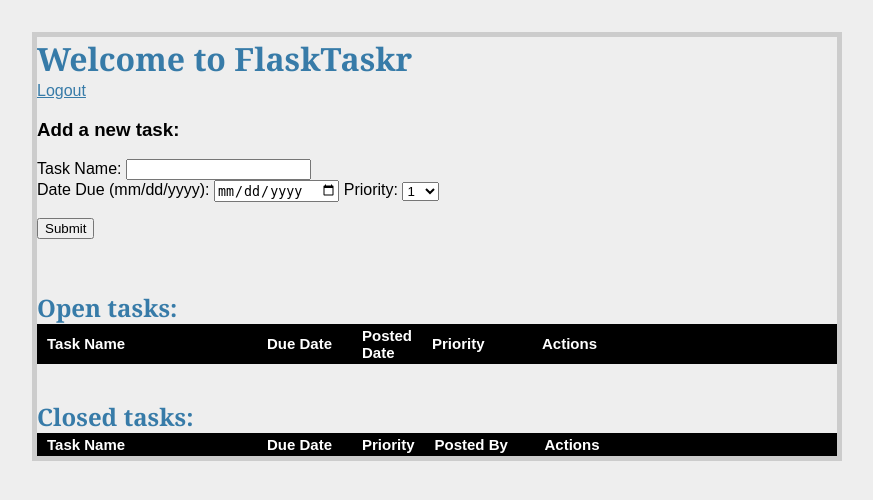
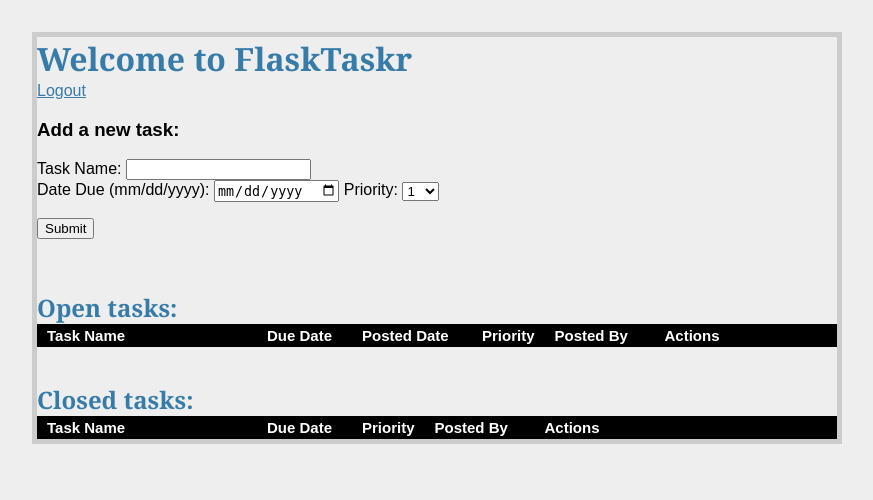
Before and after one commit to mperham2/flasktaskr, a Flask app: template templates/tasks.html in a window 1280 px wide. Shown: the top 500 px of the page, without its empty margins (203-1076 px from the left). Run offline with Flask 2, Linux system fonts and the light colour scheme; the template is opened without the code that fills it: values that come from a table or form of the project are taken from there, others are empty.

Commit message:
Corrected table formatting error

```diff
--- a/templates/tasks.html
+++ b/templates/tasks.html
@@ -20,8 +20,9 @@
                     <tr>
                         <th width="200px"><strong>Task Name</strong></th>
                         <th width="75px"><strong>Due Date</strong></th>
-                        <th width="50px"><strong>Posted Date</strong></th>
-                        <th width="90px"><strong>Priority</strong></th>
+                        <th width="100px"><strong>Posted Date</strong></th>
+                        <th width="50px"><strong>Priority</strong></th>
+                        <th width="90px"><strong>Posted By</strong></th>
                         <th><strong>Actions</strong></th>
                     </tr>
                 </thead>
@@ -29,6 +30,7 @@
                     <tr>
                         <td width="200px">{{o.name}}</td>
                         <td width="75px">{{o.due_date}}</td>
+                        <td width="100px">{{o.posted_date}}</td>
                         <td width="50px">{{o.priority}}</td>
                         <td width="90px">{{o.poster.name}}</td>
                         <td>
```
